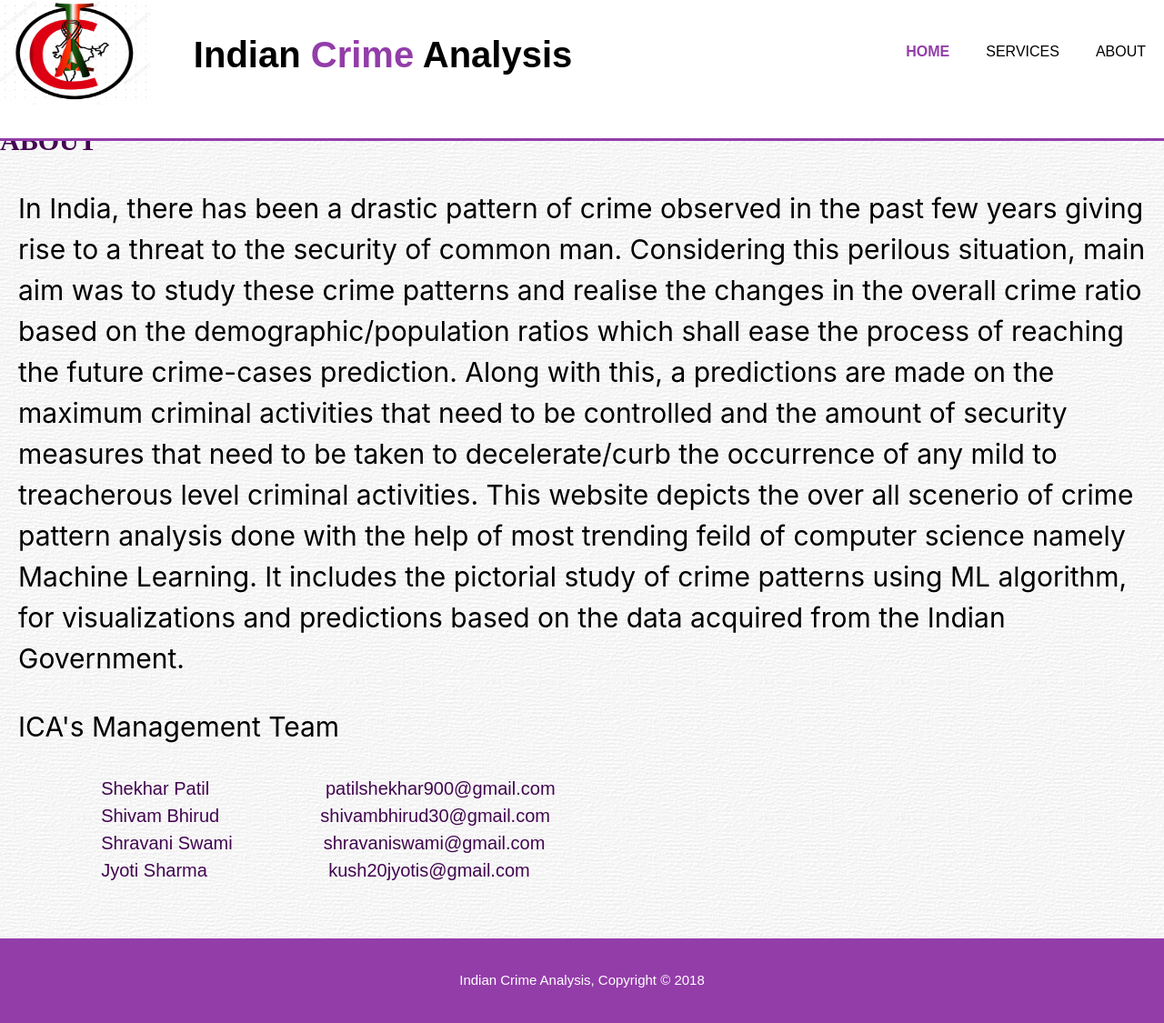
After one commit to ShivamBhirud/Indian-Crime-Prediction-and-Visualization-Online-Platform, a Flask app: page /About.html in a window 1280 px wide. The commit adds this page. Shown: the whole page at 91% size. Run offline with Flask 2, Linux system fonts and the light colour scheme; parts of the project's set-up code (start-up, migrations or seed data) failed here and were passed over.

Commit message:
21-03-2018 Data Predictable or not added!

```diff
--- a/main.py
+++ b/main.py
@@ -84,7 +84,7 @@ def women():
 	year = int(year)
 	y = test[2:]
 	b = []
-	if accuracy_max < 0.65:
+	if accuracy < 0.65:
 		for k in range(2001,2017):
 			a = str(k)
 			b = np.append(b,a)
@@ -199,79 +199,6 @@ def ipc():
 
 
 	l = len(df.columns)
-
-	trendChangingYear = 2
-	accuracy_max = 0.65
-
-	xTrain = np.array([2001,2002,2003,2004,2005,2006,2007,2008,2009,2010,2011,2012,2013,2014,2015,2016])
-	yTrain = test[2:18]
-
-	X = df.iloc[0,2:l].values
-	y = test[2:]
-	regressor = LinearRegression()
-	regressor.fit(X.reshape(-1,1),y)
-	accuracy = regressor.score(X.reshape(-1,1),y)
-	print accuracy
-	accuracy_max = 0.65
-	if(accuracy < 0.65):
-		for a in range(3,l-8):
-
-			X = df.iloc[0,a:l].values
-			y = test[a:]
-			regressor = LinearRegression()
-			regressor.fit(X.reshape(-1,1),y)
-			accuracy = regressor.score(X.reshape(-1,1),y)
-			if (accuracy > accuracy_max):
-				accuracy_max = accuracy
-				print accuracy_max
-				trendChangingYear = a
-	print trendChangingYear
-	print test[trendChangingYear]
-	print xTrain[trendChangingYear-2]
-	yTrain = test[trendChangingYear:]
-	xTrain = xTrain[trendChangingYear-2:]
-	regressor.fit(xTrain.reshape(-1,1),yTrain)
-	accuracy = regressor.score(xTrain.reshape(-1,1),yTrain)
-
-	year = int(year)
-	#year = np.array(year)
-	y = test[2:]
-	for j in range(2017,year+1):
-		prediction = regressor.predict(j)
-		if(prediction < 0):
-			prediction = 0
-		y = np.append(y,prediction)
-	y = np.append(y,0)
-	b = []
-	for k in range(2001,year+1):
-		a = str(k)
-		b = np.append(b,a)
-	y = list(y)
-	yearLable = list(b)
-
-
-
-	return render_template('ipc.html',data = [accuracy,yTrain,xTrain,state,year,data1,X,y,test,l],state=state, year=year, C_type=C_type,pred_data = y,years = yearLable)
-
-
-@app.route('/sll.html',methods = ['POST'])
-def sll():
-
-	year = request.form.get("Predict_Year")
-	C_type = request.form.get("C_Type")
-	state = request.form.get("state")
-
-	df = pd.read_csv("static/StateSLLPred2001_16.csv", header=None)
-
-	data1 = df.loc[df[0]==state].values
-	for x in data1:
-		if x[1] == C_type:
-			test = x
-			break
-
-
-	l = len(df.columns)
-
 	trendChangingYear = 2
 	accuracy_max = 0.65
 
@@ -300,30 +227,116 @@ def sll():
 	print trendChangingYear
 	print test[trendChangingYear]
 	print xTrain[trendChangingYear-2]
-	yTrain = test[trendChangingYear:]
-	xTrain = xTrain[trendChangingYear-2:]
-	regressor.fit(xTrain.reshape(-1,1),yTrain)
-	accuracy = regressor.score(xTrain.reshape(-1,1),yTrain)
+	year = int(year)
+	y = test[2:]
+	b = []
+	if accuracy < 0.65:
+		for k in range(2001,2017):
+			a = str(k)
+			b = np.append(b,a)
+		y = list(y)
+		yearLable = list(b)
+		year = 2016
+		msg = "Data is not Suitable for prediction"
+	else:
 
-	year = int(year)
-	#year = np.array(year)
-	y = test[2:]
-	for j in range(2017,year+1):
-		prediction = regressor.predict(j)
-		if(prediction < 0):
-			prediction = 0
-		y = np.append(y,prediction)
-	y = np.append(y,0)
-	b = []
-	for k in range(2001,year+1):
-		a = str(k)
-		b = np.append(b,a)
-	y = list(y)
-	yearLable = list(b)
+		for j in range(2017,year+1):
+			prediction = regressor.predict(j)
+			if(prediction < 0):
+				prediction = 0
+			y = np.append(y,prediction)
+		y = np.append(y,0)
+
+		for k in range(2001,year+1):
+			a = str(k)
+			b = np.append(b,a)
+		y = list(y)
+		yearLable = list(b)
+		msg = ""
 
 
+	return render_template('ipc.html',data = [accuracy,yTrain,xTrain,state,year,data1,X,y,test,l],msg = msg, state=state, year=year, C_type=C_type,pred_data = y,years = yearLable)
 
-	return render_template('sll.html',data = [accuracy,yTrain,xTrain,state,year,data1,X,y,test,l],state=state, year=year, C_type=C_type,pred_data = y,years = yearLable)
+
+@app.route('/sll.html',methods = ['POST'])
+def sll():
+
+	year = request.form.get("Predict_Year")
+	C_type = request.form.get("C_Type")
+	state = request.form.get("state")
+
+	df = pd.read_csv("static/StateSLLPred2001_16.csv", header=None)
+
+	data1 = df.loc[df[0]==state].values
+	for x in data1:
+		if x[1] == C_type:
+			test = x
+			break
+
+
+	l = len(df.columns)
+	trendChangingYear = 2
+	accuracy_max = 0.65
+
+	xTrain = np.array([2001,2002,2003,2004,2005,2006,2007,2008,2009,2010,2011,2012,2013,2014,2015,2016])
+	yTrain = test[2:18]
+
+	X = df.iloc[0,2:l].values
+	y = test[2:]
+	regressor = LinearRegression()
+	regressor.fit(X.reshape(-1,1),y)
+	accuracy = regressor.score(X.reshape(-1,1),y)
+	print accuracy
+	accuracy_max = 0.65
+	if(accuracy < 0.65):
+		for a in range(3,l-4):
+
+			X = df.iloc[0,a:l].values
+			y = test[a:]
+			regressor = LinearRegression()
+			regressor.fit(X.reshape(-1,1),y)
+			accuracy = regressor.score(X.reshape(-1,1),y)
+			if (accuracy > accuracy_max):
+				accuracy_max = accuracy
+				print accuracy_max
+				trendChangingYear = a
+	print trendChangingYear
+	print test[trendChangingYear]
+	print xTrain[trendChangingYear-2]
+	year = int(year)
+	y = test[2:]
+	b = []
+	if accuracy < 0.65:
+		for k in range(2001,2017):
+			a = str(k)
+			b = np.append(b,a)
+		y = list(y)
+		yearLable = list(b)
+		year = 2016
+		msg = "Data is not Suitable for prediction"
+	else:
+
+		for j in range(2017,year+1):
+			prediction = regressor.predict(j)
+			if(prediction < 0):
+				prediction = 0
+			y = np.append(y,prediction)
+		y = np.append(y,0)
+
+		for k in range(2001,year+1):
+			a = str(k)
+			b = np.append(b,a)
+		y = list(y)
+		yearLable = list(b)
+		msg = ""
+
+
+	return render_template('sll.html',data = [accuracy,yTrain,xTrain,state,year,data1,X,y,test,l],msg = msg, state=state, year=year, C_type=C_type,pred_data = y,years = yearLable)
+
+@app.route('/About.html')
+def About():
+	return render_template("/About.html")
+
 
 if __name__ == '__main__':
     app.run(host='0.0.0.0',port=5000, debug=True)
--- /dev/null
+++ b/templates/About.html
@@ -0,0 +1,56 @@
+<!doctype html>
+<html>
+	<head>
+        <meta http-equiv="pragma" content="no-cache"/>
+        <meta name="viewport" content="width=device-width, initial-scale=1.0">
+		<title>Crime Prediction System | Welcome</title>
+        <link rel="stylesheet" href="/static/style.css">
+        <link rel="stylesheet" href="/static/animate.css">
+
+
+    </head>
+
+	<body>
+        <header class = "header1">
+            <div class = "box1">
+                <img src="{{url_for('static', filename='images/logo_trial.png')}}" height = "115vh" width = "90%" alt="Banner Image"/>
+            </div>
+            <div class = "box2">
+                <h1>Indian <span class="highlight">Crime</span> Analysis</h1>
+            </div>
+            <div class = "box3">
+                <nav>
+                    <ul>
+                        <li> <a href="#section8">ABOUT</a> </li>
+                        <li><a href="#section5">SERVICES</a> </li>
+                        <li class="current"><a href="/home.html">HOME</a> </li>
+                    </ul>
+                </nav>
+            </div>
+        </header>
+        <section id="section8">
+                <div class="container">
+                    <h1>ABOUT</h1>
+                    <p>
+                            In India, there has been a drastic pattern of crime observed in the past few years giving rise to a threat to the security of common man. Considering this perilous situation, main aim was to study these crime patterns and realise the changes in the overall crime ratio based on the demographic/population ratios which shall ease the process of reaching the future crime-cases prediction. Along with this, a predictions are made on the maximum criminal activities that need to be controlled and the amount of security measures that need to be taken to decelerate/curb the occurrence of any mild to treacherous level criminal activities.
+                            This website depicts the over all scenerio of crime pattern analysis done with the help of most trending feild of computer science namely Machine Learning. It includes the pictorial study of crime patterns using ML algorithm, for visualizations and predictions based on the data acquired from the Indian Government.
+                    </p>
+                    <p>ICA's Management Team<br>
+                        <pre style="font-size: 20px; font-family:fantasy;">
+                    Shekhar Patil                       patilshekhar900@gmail.com
+                    Shivam Bhirud                    shivambhirud30@gmail.com
+                    Shravani Swami                  shravaniswami@gmail.com
+                    Jyoti Sharma                        kush20jyotis@gmail.com
+                        </pre>
+                    </p>
+
+                </div>
+        </section>
+
+
+
+                <footer>
+                    <p>Indian Crime Analysis, Copyright &copy; 2018</p>
+                </footer>
+    </body>
+</html>
--- a/templates/home.html
+++ b/templates/home.html
@@ -21,7 +21,7 @@
             <div class = "box3">
                 <nav>
                     <ul>
-                        <li> <a href="#section8">ABOUT</a> </li>
+                        <li> <a href="About.html">ABOUT</a> </li>
                         <li><a href="#section5">SERVICES</a> </li>
                         <li class="current"><a href="/home.html">HOME</a> </li>
                     </ul>
--- a/templates/ipc.html
+++ b/templates/ipc.html
@@ -16,6 +16,7 @@
 
 <body>
 	<center>
+		{{msg}}
 		<br>
 		<h3>"{{C_type}}" Cases in {{state}} upto Year {{year}}</h3>
 	</center>
--- a/templates/pred.html
+++ b/templates/pred.html
@@ -232,7 +232,7 @@
                                 <option value="DOWRY"><h2>DOWRY</h2> </option>
                                 <option value="ASSAULT ON WOMEN WITH INTENT TO OUTRAGE HER MODESTY"><h2>ASSAULT ON WOMEN WITH INTENT TO OUTRAGE HER MODESTY</h2> </option>
                                 <option value="INSULT TO THE MODESTY OF WOMEN"><h2>INSULT TO THE MODESTY OF WOMEN</h2> </option>
-                                <option value="CRUELTY BY HUSBAND OR RELATIVES"><h2>CRUELTY BY HUSBAND OR RELATIVES</h2> </option>
+                                <option value="CRUELTY BY HUSBAND OR HIS RELATIVES"><h2>CRUELTY BY HUSBAND OR HIS RELATIVES</h2> </option>
                                 <option value="CAUSING DEATH BY NEGLIGENCE"><h2>CAUSING DEATH BY NEGLIGENCE</h2> </option>
                                 <option value="OTHER IPC CRIMES"><h2>OTHER IPC CRIMES</h2> </option>
                                 <option value="TOTAL IPC CRIMES"><h2>TOTAL IPC CRIMES</h2> </option>
--- a/templates/sll.html
+++ b/templates/sll.html
@@ -16,6 +16,7 @@
 
 <body>
 	<center>
+		{{msg}}
 		<br>
 		<h3>"{{C_type}}" Cases in {{state}} upto Year {{year}}</h3>
 	</center>
```
Also changed, not shown: templates/vis.html (+13 -13 lines).
